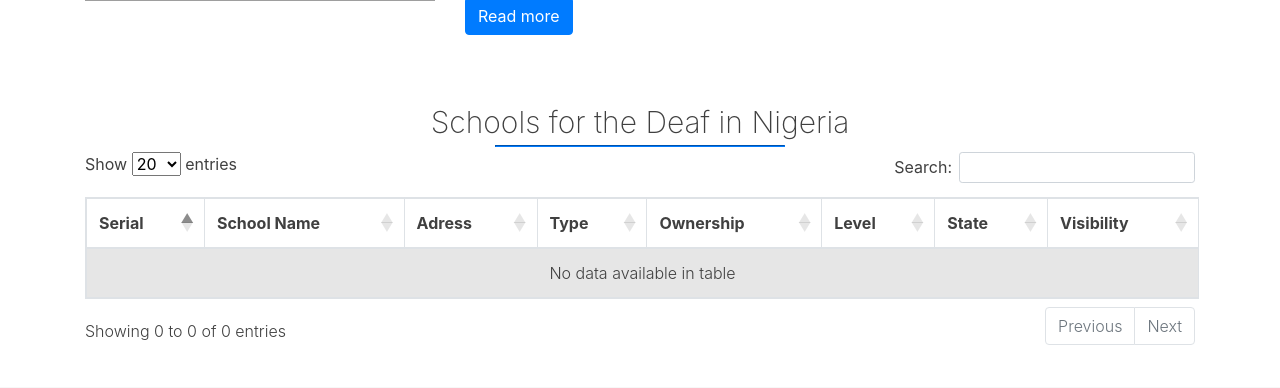
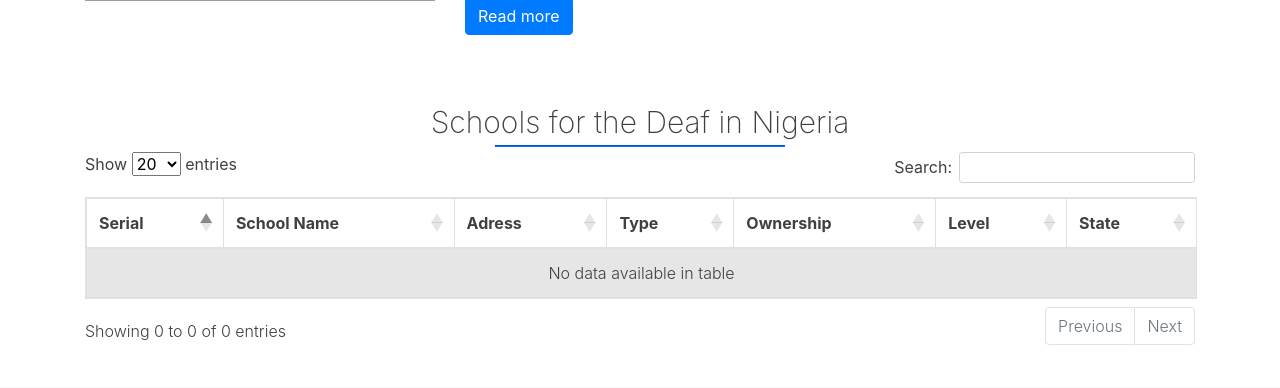
Before and after one commit to S-DELI/NigDeafSchools, a PHP site: page / in a window 1280 px wide. Shown: the part 1126-1514 px from the top of the page. Run offline with PHP 8.4, Linux system fonts and the light colour scheme; data that the repository does not hold is empty; some libraries are stand-ins or nearby versions; grey boxes are pictures that could not be loaded.

```diff
--- a/data.php
+++ b/data.php
@@ -46,8 +46,7 @@ if($table == 'get_schools'){
         'type' => $row['sch_type'],
         'ownership' => $row['sch_ownership'],
         'level' => $row['sch_level'],
-        'state' => $row['sch_state'],
-        'visibility' => $row['sch_visibility']
+        'state' => $row['sch_state']
       );
     }
   }
--- a/index.php
+++ b/index.php
@@ -48,10 +48,10 @@ include_once'includes/header.php';
           <dd> Schools that have only deaf students – may be residential or non-residential. </dd>
 
           <dt> Inclusive </dt>
-          <dd> Schools that have only deaf students – may be residential or non-residential. </dd>
+          <dd> Schools that have deaf students and students with other disabilities. </dd>
 
           <dt> Mainstream </dt>
-          <dd> Schools that have only deaf students – may be residential or non-residential. </dd>
+          <dd> Schools that have deaf and hearing students, but most times, the deaf students have separate classes.</dd>
         </dl>
 
         <p>
@@ -94,7 +94,6 @@ include_once'includes/header.php';
           <th> Ownership </th>
           <th> Level </th>
           <th> State </th>
-          <th> Visibility </th>
         </tr>
       </thead>
       <tbody>
--- a/temp/js/main.js
+++ b/temp/js/main.js
@@ -8,8 +8,7 @@ $("#table").dataTable({
       {"data": "type"},
       {"data": "ownership"},
       {"data": "level"},
-      {"data": "state"},
-      {"data": "visibility"}
+      {"data": "state"}
     ],
     "lengthMenu": [[20, 50, 100], [20, 50, 100]]
   });
```
